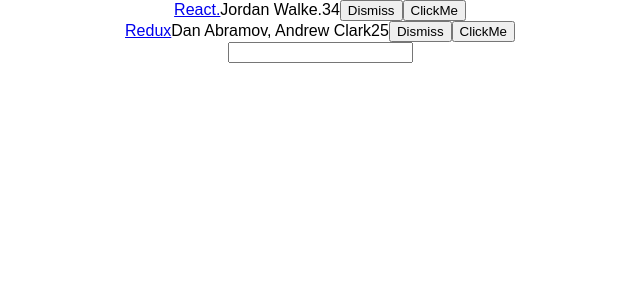
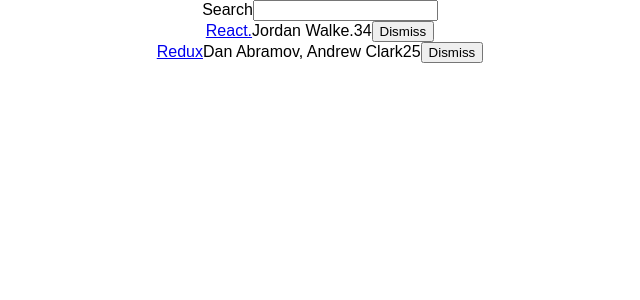
Before and after one commit to xbfighting/LearnReact, a React (Create React App) app in the folder hackernews/: page / in a window 1280 px wide. Shown: the top 300 px of the page, without its empty margins (320-960 px from the left). Built offline with nearby package versions, Linux system fonts and the light colour scheme.

Commit message:
[mod] 组件拆分和组合

```diff
--- a/hackernews/src/App.js
+++ b/hackernews/src/App.js
@@ -66,11 +66,35 @@
     const {searchTerm, list} = this.state;
     return (
       <div className="App">
+        <Search value={searchTerm} onChange={this.onSearchChange}>
+          Search
+        </Search>
+        <Table list={list} pattern={searchTerm} onDismiss={this.onDismiss}/>
+      </div>
+    );
+  }
+}
+
+class Search extends Component {
+  render() {
+    const {value, onChange, children} = this.props;
+    return (
+      <form>
+        {children}
+        <input type="text" value={value} onChange={onChange}/>
+      </form>
+    );
+  }
+}
+
+class Table extends Component {
+  render() {
+    const {list, pattern, onDismiss} = this.props;
+    return (
+      <div>
         {list
-          .filter(isSearched(searchTerm))
-          .map(item => {
-            return (
-              <div key={item.objectID}>
+          .filter(isSearched(pattern))
+          .map(item => <div key={item.objectID}>
             <span>
               <a href={item.url}>{item.title}</a>
             </span>
@@ -78,20 +102,11 @@
             <span>{item.num_comments}</span>
             <span>{item.points}</span>
             <span>
-                  <button onClick= {()=> this.onDismiss(item.objectID)} type="button">
+              <button onClick={() => onDismiss(item.objectID)} type="button">
                 Dismiss
               </button>
-                  < button onClick= {() => this.onClickMe(item.objectID)} type="button">
-                    ClickMe
-                  </button>
             </span>
-              </div>
-            );
-          })
-}
-        <form>
-          <input type="text" value={searchTerm} onChange={this.onSearchChange}/>
-        </form>
+          </div>)}
       </div>
     );
   }
```
Lines whose indentation alone changed are shown as unchanged.
